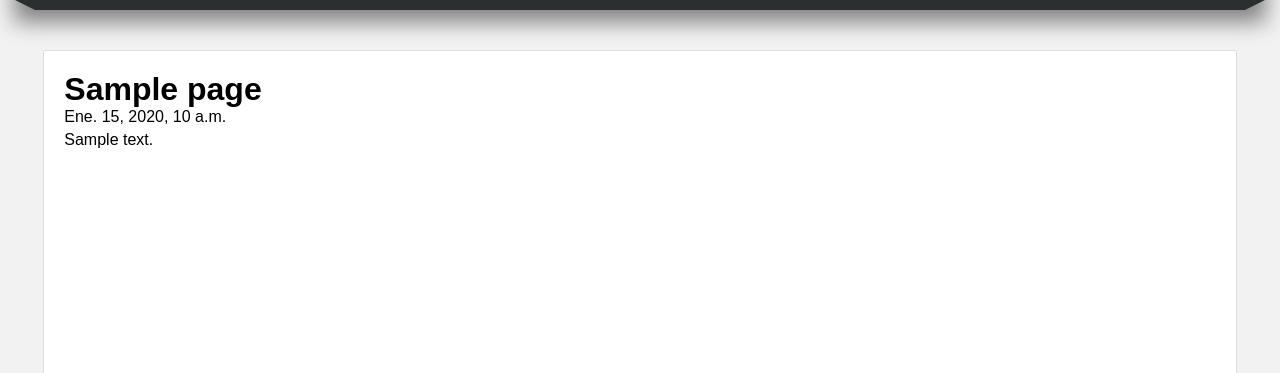
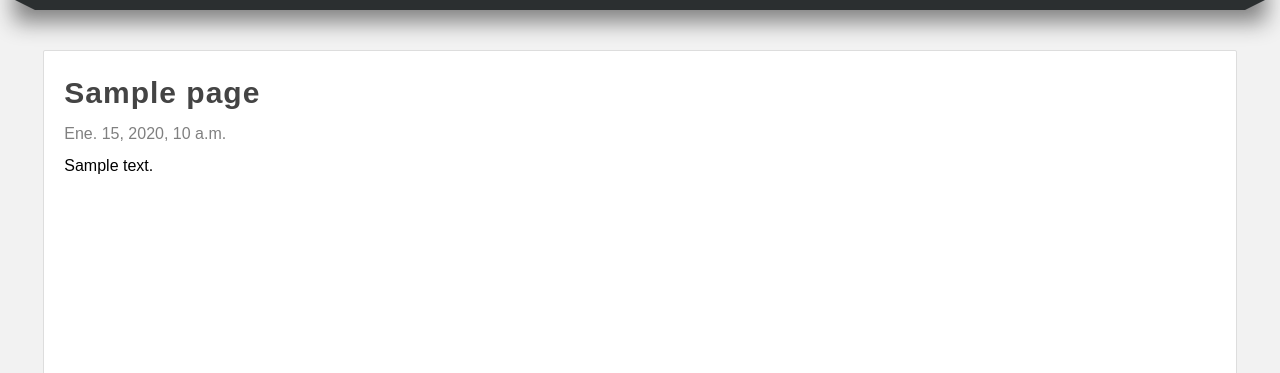
Before and after one commit to richie20502/master_python, a Django app: a page that uses _Django/ProyectoDjango/pages/templates/pages/page.html in a window 1280 px wide. Shown: the part 182-555 px from the top of the page. Run offline with Django 3.2, Linux system fonts and the light colour scheme; tables that the repository leaves empty hold one stand-in row (values such as "Sample post").

Commit message:
modificacion de estilos para pagina

```diff
--- a/_Django/ProyectoDjango/mainapp/static/css/styles.css
+++ b/_Django/ProyectoDjango/mainapp/static/css/styles.css
@@ -185,6 +185,16 @@ nav ul li a:hover{
     margin-bottom: 10px;
     margin-top: 5px;
 }
+.date{
+    display: block;
+    margin-top: 15px;
+    margin-bottom: 15px;
+    color: gray;
+}
+
+.content{
+    line-height: 15px;
+}
 
 .article-item{
     margin-bottom: 20px;
--- a/_Django/ProyectoDjango/pages/templates/pages/page.html
+++ b/_Django/ProyectoDjango/pages/templates/pages/page.html
@@ -4,11 +4,13 @@
 {{ page.title }}
 {% endblock  %}
 {% block content %}
-<h1>{{ page.title }} </h1>
-<span>
+<h1 class="title">
+    {{ page.title }}
+</h1>
+<span class="date">
     {{ page.created_at}}
 </span>
-<p>
+<p class="content">
     {{page.content}}
 </p>
 
```
